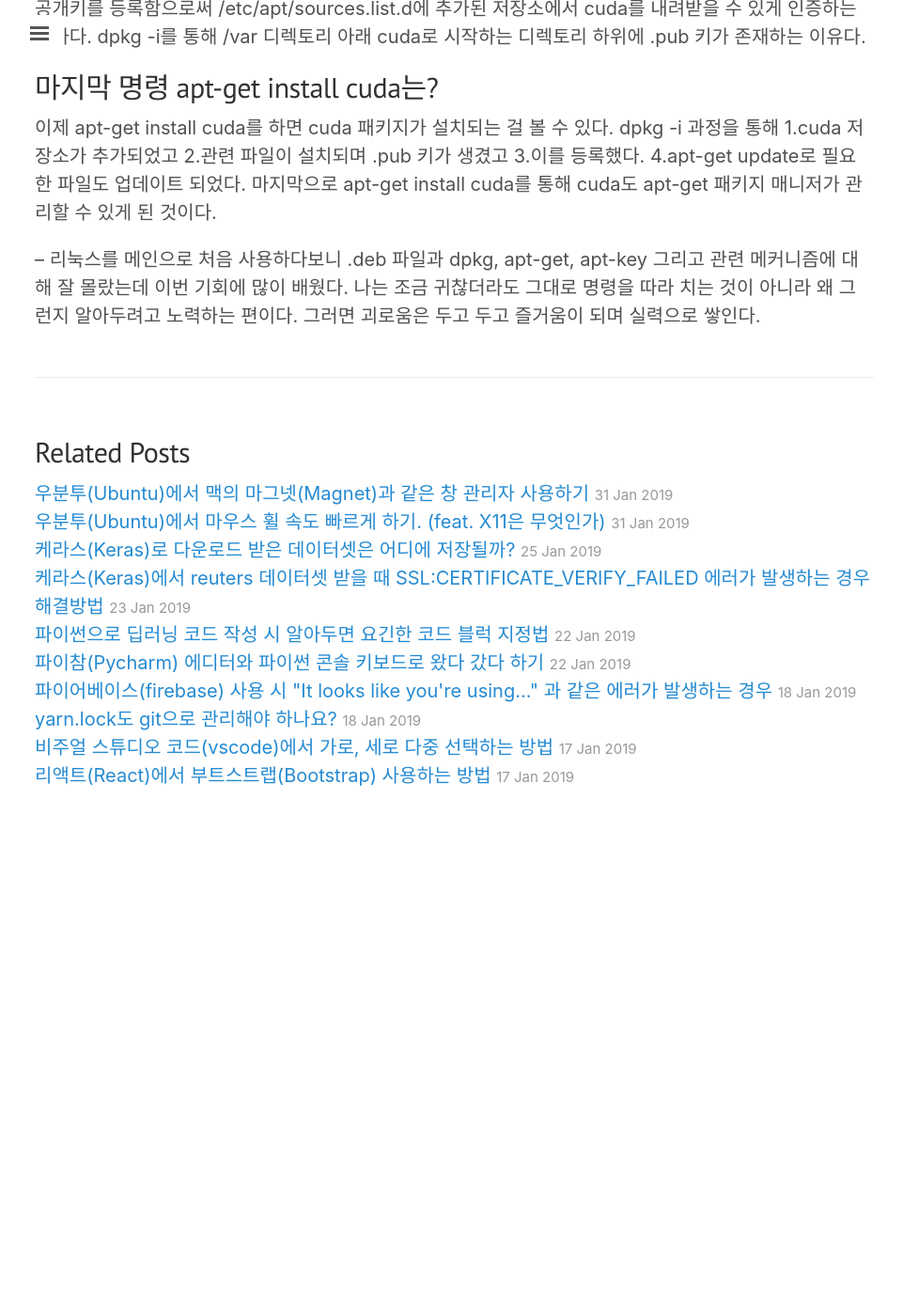
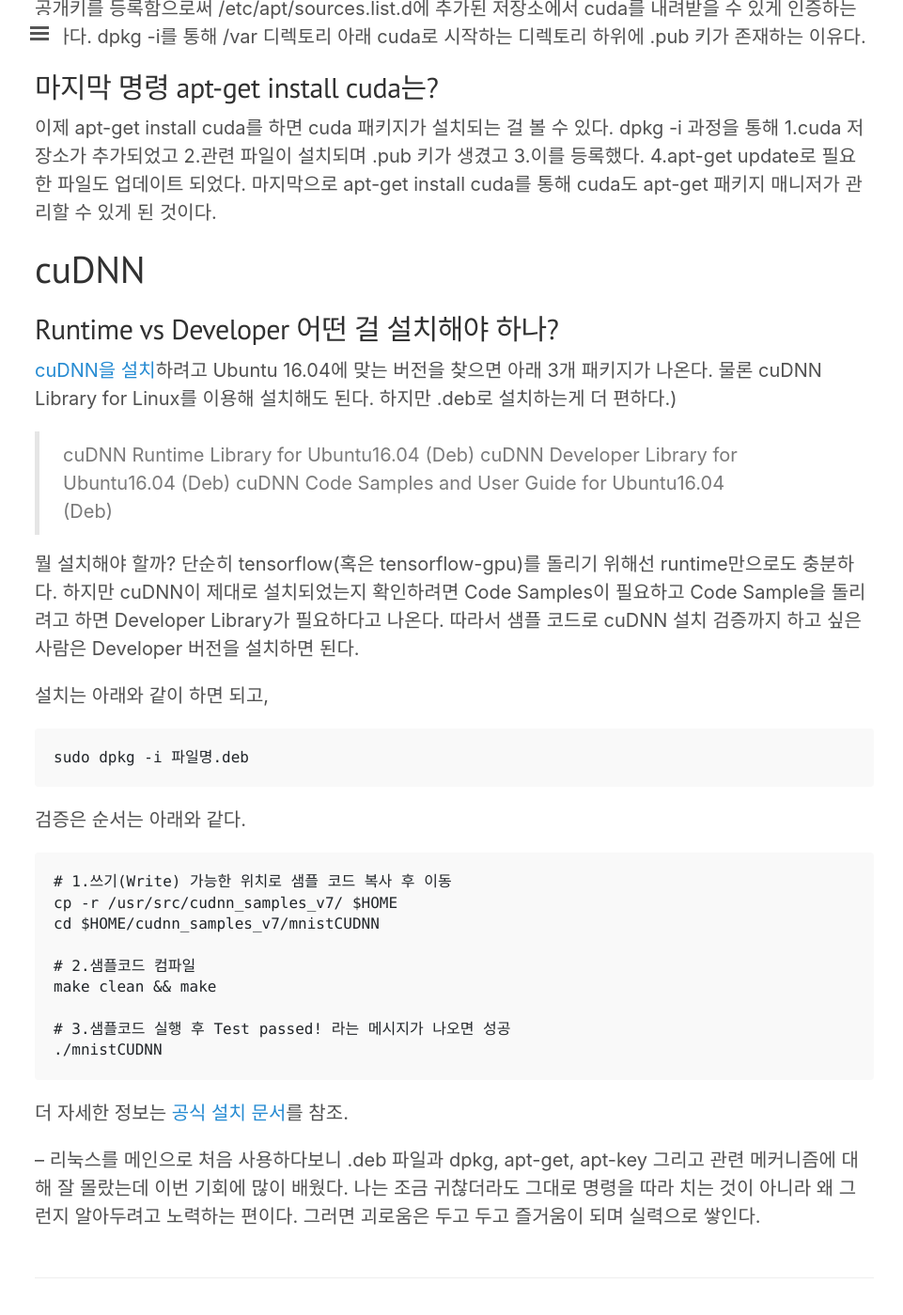
Before and after one commit to jwkcp/jwkcp.github.com, a Jekyll site: the page built from _posts/2019-01-31-installing-cuda-and-cudnn.md, in a window 1280 px wide and 1400 px high, scrolled down 2562 px. Shown: the whole window at 94% size, without its empty margins (3-964 px from the left). Built offline with Jekyll 4.4.1, drawn with Linux system fonts in a browser that asks for light colours; nearby versions of some CDN libraries; comment, search, counter and statistics services are not loaded; before the commit the page ends 3590 px from its top, so only the background shows below that.

Commit message:
cudnn 내용 추가

````diff
--- a/_posts/2019-01-31-installing-cuda-and-cudnn.md
+++ b/_posts/2019-01-31-installing-cuda-and-cudnn.md
@@ -54,5 +54,36 @@
 ## 마지막 명령 apt-get install cuda는?
 이제 apt-get install cuda를 하면 cuda 패키지가 설치되는 걸 볼 수 있다. dpkg -i 과정을 통해 1.cuda 저장소가 추가되었고 2.관련 파일이 설치되며 .pub 키가 생겼고 3.이를 등록했다. 4.apt-get update로 필요한 파일도 업데이트 되었다. 마지막으로 apt-get install cuda를 통해 cuda도 apt-get 패키지 매니저가 관리할 수 있게 된 것이다.
 
+# cuDNN
+
+## Runtime vs Developer 어떤 걸 설치해야 하나?
+[cuDNN을 설치](https://developer.nvidia.com/rdp/cudnn-download)하려고 Ubuntu 16.04에 맞는 버전을 찾으면 아래 3개 패키지가 나온다. 물론 cuDNN Library for Linux를 이용해 설치해도 된다. 하지만 .deb로 설치하는게 더 편하다.)
+
+> cuDNN Runtime Library for Ubuntu16.04 (Deb)
+> cuDNN Developer Library for Ubuntu16.04 (Deb)
+> cuDNN Code Samples and User Guide for Ubuntu16.04 (Deb)
+
+뭘 설치해야 할까? 단순히 tensorflow(혹은 tensorflow-gpu)를 돌리기 위해선 runtime만으로도 충분하다. 하지만 cuDNN이 제대로 설치되었는지 확인하려면 Code Samples이 필요하고 Code Sample을 돌리려고 하면 Developer Library가 필요하다고 나온다. 따라서 샘플 코드로 cuDNN 설치 검증까지 하고 싶은 사람은 Developer 버전을 설치하면 된다.
+
+설치는 아래와 같이 하면 되고,
+```
+sudo dpkg -i 파일명.deb
+```
+
+검증은 순서는 아래와 같다.
+```
+# 1.쓰기(Write) 가능한 위치로 샘플 코드 복사 후 이동
+cp -r /usr/src/cudnn_samples_v7/ $HOME
+cd $HOME/cudnn_samples_v7/mnistCUDNN
+
+# 2.샘플코드 컴파일
+make clean && make
+
+# 3.샘플코드 실행 후 Test passed! 라는 메시지가 나오면 성공
+./mnistCUDNN
+```
+
+더 자세한 정보는 [공식 설치 문서](https://docs.nvidia.com/deeplearning/sdk/cudnn-install/index.html)를 참조.
+
 --
 리눅스를 메인으로 처음 사용하다보니 .deb 파일과 dpkg, apt-get, apt-key 그리고 관련 메커니즘에 대해 잘 몰랐는데 이번 기회에 많이 배웠다. 나는 조금 귀찮더라도 그대로 명령을 따라 치는 것이 아니라 왜 그런지 알아두려고 노력하는 편이다. 그러면 괴로움은 두고 두고 즐거움이 되며 실력으로 쌓인다.
````
